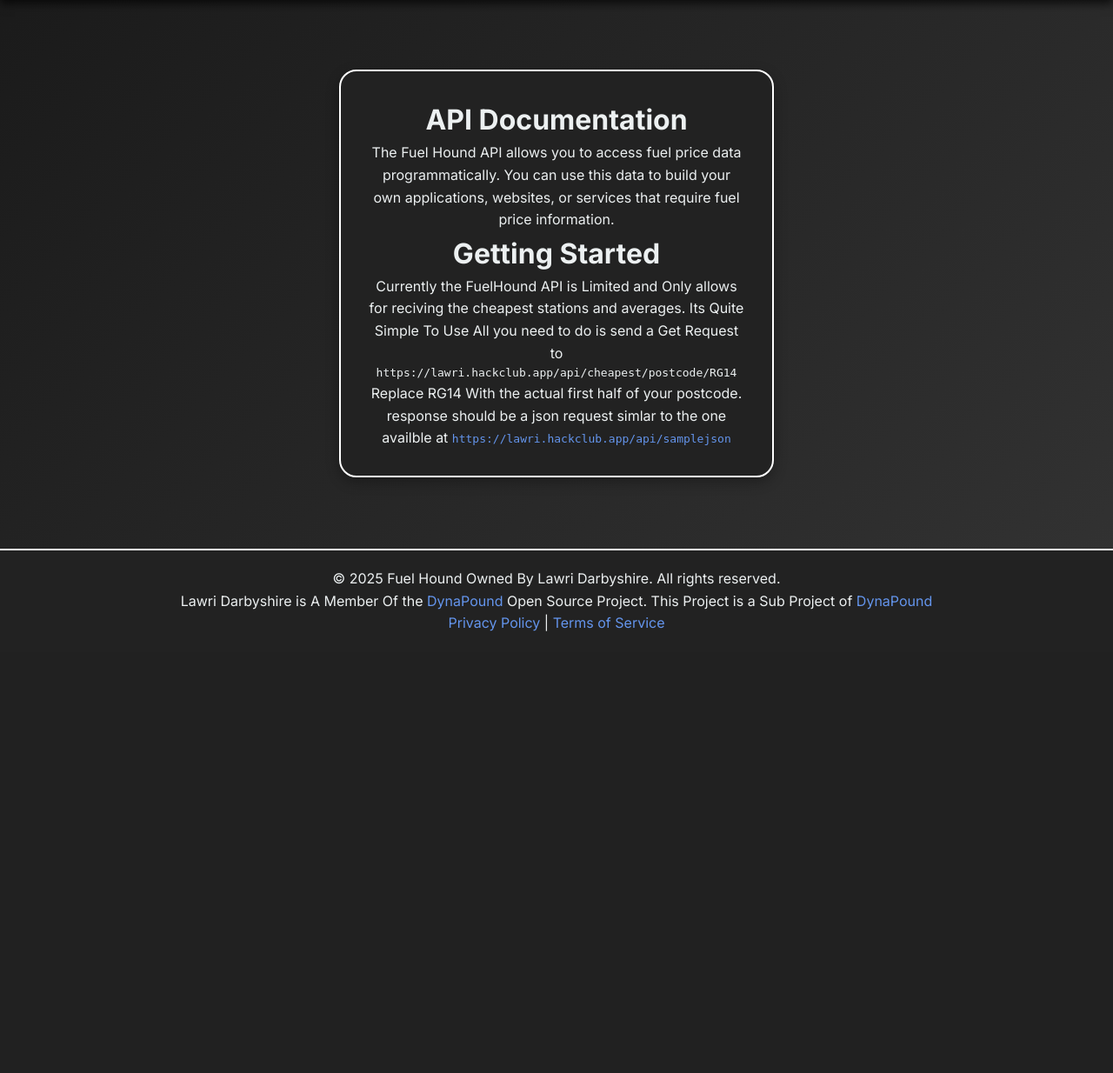
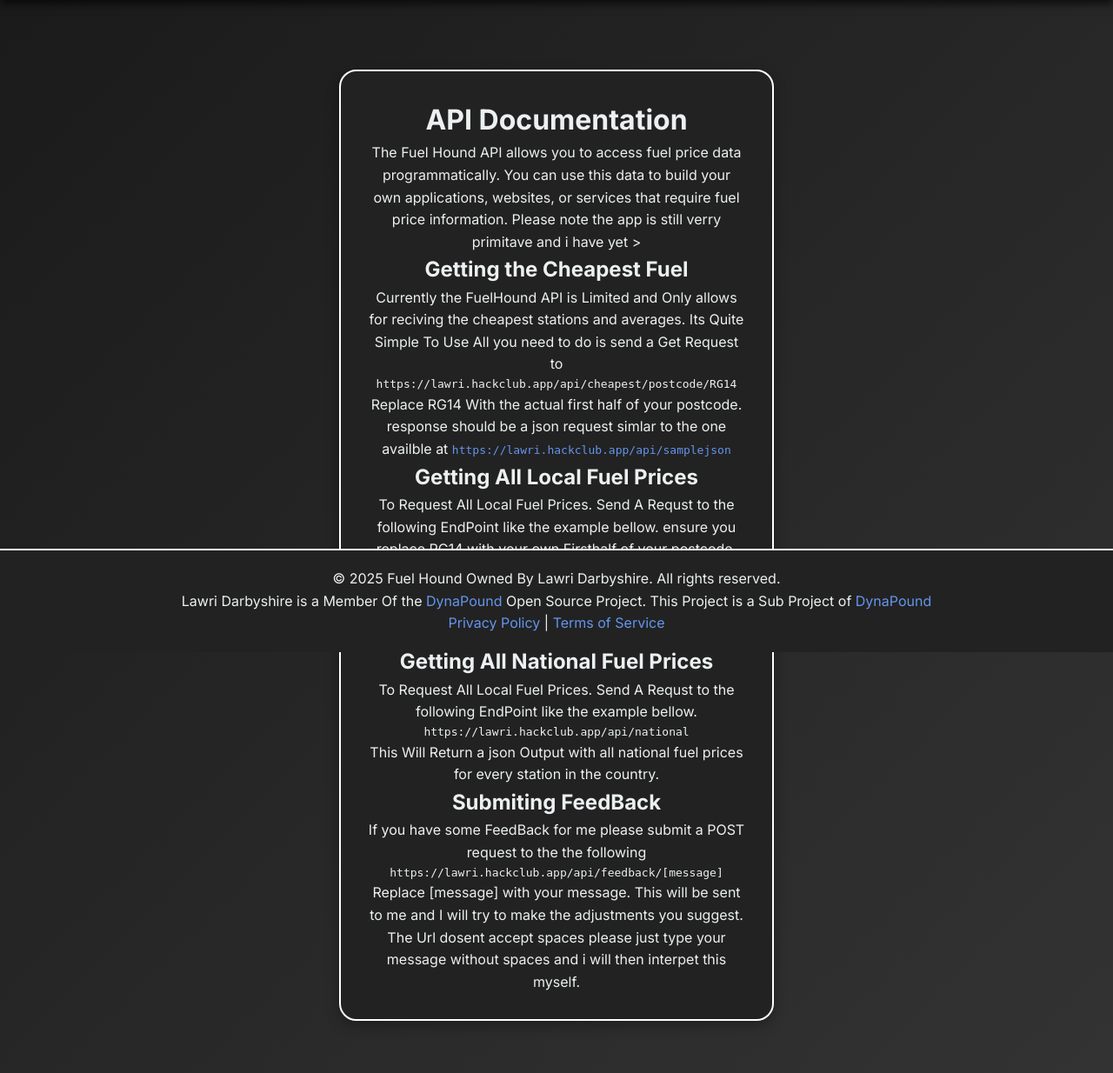
Before and after one commit to Darbyshire64/FuelHound, a Flask app: page /api/docs in a window 1280 px wide. Shown: the part 50-1284 px from the top of the page at 87% size. Before the commit the page ends 776 px from the top, so only its background shows below. Run offline with Flask 3, Linux system fonts and the light colour scheme; some web fonts are replaced.

Commit message:
Fixed API.html and Fixed Self Test Issue

```diff
--- a/app.py
+++ b/app.py
@@ -54,7 +54,6 @@ try:
         ("Asda", getdata.GetData.Asda),
         ("BP", getdata.GetData.BP),
         ("Esso Tesco", getdata.GetData.ET),
-        ("Tesco", getdata.GetData.Tesco),
         ("Jet", getdata.GetData.Jet),
         ("Karen", getdata.GetData.Karen),
         ("Morrisons", getdata.GetData.Morisons),
--- a/templates/api.html
+++ b/templates/api.html
@@ -5,12 +5,12 @@
     <meta name="viewport" content="width=device-width, initial-scale=1.0">
     <title>Privacy Policy - Fuel Hound</title>
     <link rel="stylesheet" href="{{ url_for('static', filename='css/style.css') }}">
-	<link rel="icon" type="image/png" href="/favicon-96x96.png" sizes="96x96" />
-	<link rel="icon" type="image/svg+xml" href="https://lawri.hackclub.app/static/favicon.svg" />
-	<link rel="shortcut icon" href="https://lawri.hackclub.app/static/favicon.ico" />
-	<link rel="apple-touch-icon" sizes="180x180" href="https://lawri.hackclub.app/static/apple-touch-icon.png" />
-	<meta name="apple-mobile-web-app-title" content="FuelHound" />
-	<link rel="manifest" href="https://lawri.hackclub.app/static/site.webmanifest"
+        <link rel="icon" type="image/png" href="/favicon-96x96.png" sizes="96x96" />
+        <link rel="icon" type="image/svg+xml" href="https://lawri.hackclub.app/static/favicon.svg" />
+        <link rel="shortcut icon" href="https://lawri.hackclub.app/static/favicon.ico" />
+        <link rel="apple-touch-icon" sizes="180x180" href="https://lawri.hackclub.app/static/apple-touch-icon.png" />
+        <meta name="apple-mobile-web-app-title" content="FuelHound" />
+        <link rel="manifest" href="https://lawri.hackclub.app/static/site.webmanifest">
 </head>
 <body>
     <!-- Navigation Bar -->
@@ -22,21 +22,31 @@
             <li><a href="/api/docs/">API </a></li>
         </ul>
     </nav>
-
     <div class="container">
         <h1>API Documentation</h1>
-        <p>The Fuel Hound API allows you to access fuel price data programmatically. You can use this data to build your own applications, websites, or services that require fuel price information.</p>
-        <h1>Getting Started</h1>
+        <p>The Fuel Hound API allows you to access fuel price data programmatically. You can use this data to build your own applications, websites, or services that require fuel price information. Please note the app is still verry primitave and i have yet >
+        <h2>Getting the Cheapest Fuel</h2>
         <p>Currently the FuelHound API is Limited and Only allows for reciving the cheapest stations and averages. Its Quite Simple To Use All you need to do is send a Get Request to</P>
         <code>https://lawri.hackclub.app/api/cheapest/postcode/RG14</code>
         <p>Replace RG14 With the actual first half of your postcode. response should be a json request simlar to the one availble at <code><a href="https://lawri.hackclub.app/api/docs/samplejson">https://lawri.hackclub.app/api/samplejson</a></code></p>
+        <h2>Getting All Local Fuel Prices</h2>
+        <p>To Request All Local Fuel Prices. Send A Requst to the following EndPoint like the example bellow. ensure you replace RG14 with your own Firsthalf of your postcode.</P>
+        <code>https://lawri.hackclub.app/api/local/postcode/RG14</code>
+        <p>This Will Return a json Output with all local fuel prices for every station with a matching postcode. there is no sorting or averages involved</p>
+        <h2>Getting All National Fuel Prices</h2>
+        <p>To Request All Local Fuel Prices. Send A Requst to the following EndPoint like the example bellow.</P>
+        <code>https://lawri.hackclub.app/api/national</code>
+        <p>This Will Return a json Output with all national fuel prices for every station in the country. </p>
+        <h2>Submiting FeedBack</h2>
+        <p>If you have some FeedBack for me please submit a POST request to the the following</p>
+        <code>https://lawri.hackclub.app/api/feedback/[message]</code>
+        <p>Replace [message] with your message. This will be sent to me and I will try to make the adjustments you suggest. The Url dosent accept spaces please just type your message without spaces and i will then interpet this myself.</p>
     </div>
-
      <!-- Footer -->
      <footer>
         <div class="footer-content">
             <p>&copy; 2025 Fuel Hound Owned By Lawri Darbyshire. All rights reserved.</p>
-            <P>Lawri Darbyshire is A Member Of the <a href="https://dynapound.com">DynaPound</a> Open Source Project. This Project is a Sub Project of <a href="https://dynapound.com">DynaPound</a> </P>
+            <P>Lawri Darbyshire is a  Member Of the <a href="https://dynapound.com">DynaPound</a> Open Source Project. This Project is a Sub Project of <a href="https://dynapound.com">DynaPound</a> </P>
             <p><a href="/privacy-policy">Privacy Policy</a> | <a href="/terms-of-service">Terms of Service</a></p>
         </div>
     </footer>
```
